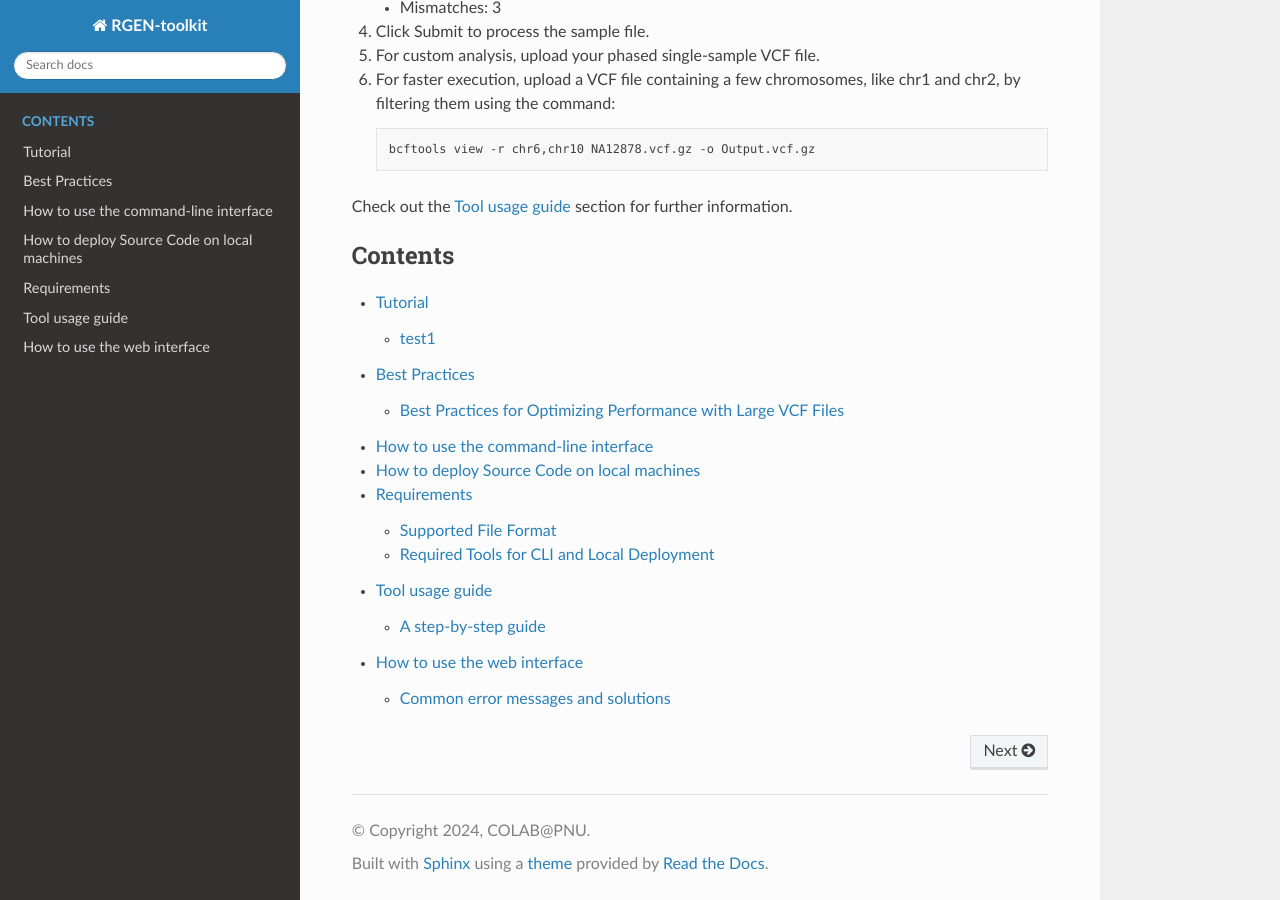
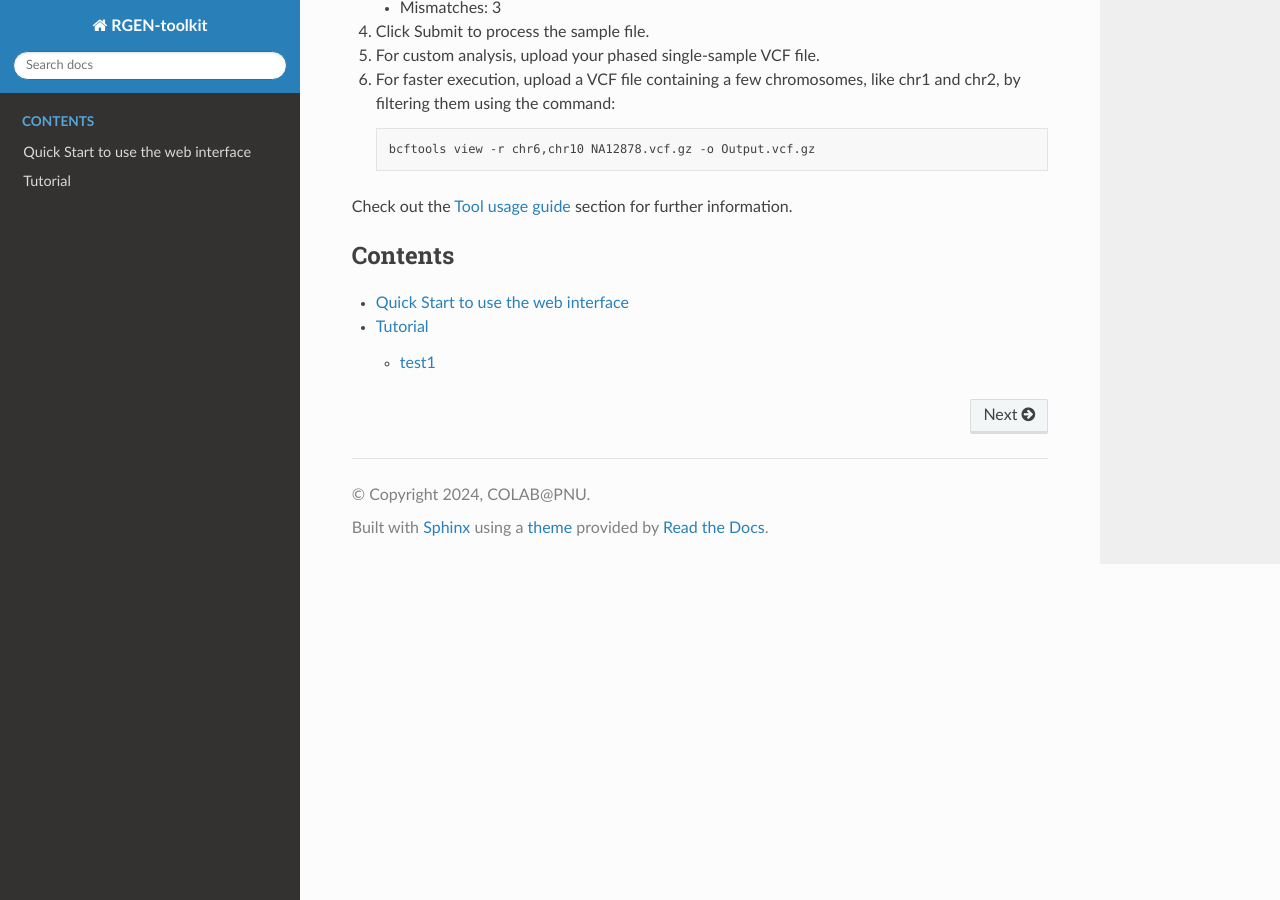
Before and after one commit to pnucolab/rgen-toolkit, a Sphinx documentation site: the page built from docs/source/index.rst, in a window 1280 px wide and 900 px high, scrolled down 520 px. Built offline with Sphinx 7.4.7 and the Read the Docs theme 3.1.0, drawn with Linux system fonts in a browser that asks for light colours.

Commit message:
Update index.rst

```diff
--- a/docs/source/index.rst
+++ b/docs/source/index.rst
@@ -38,10 +38,5 @@ Check out the :doc:`usage` section for further information.
    :maxdepth: 4
    :caption: Contents
 
+   quickstart
    userguide
-   best-practices
-   cli
-   deploy
-   requirements
-   usage
-   webtool
```
